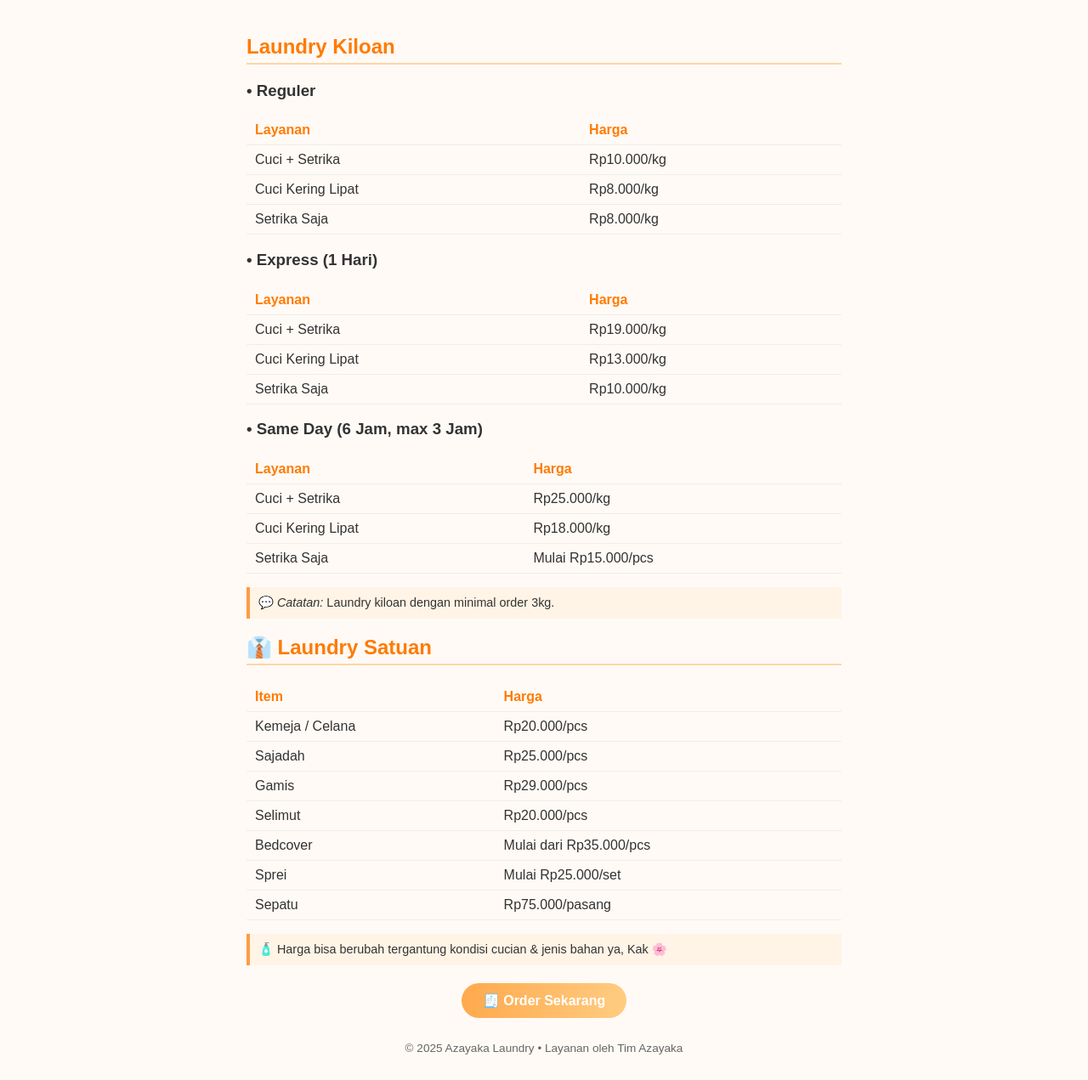
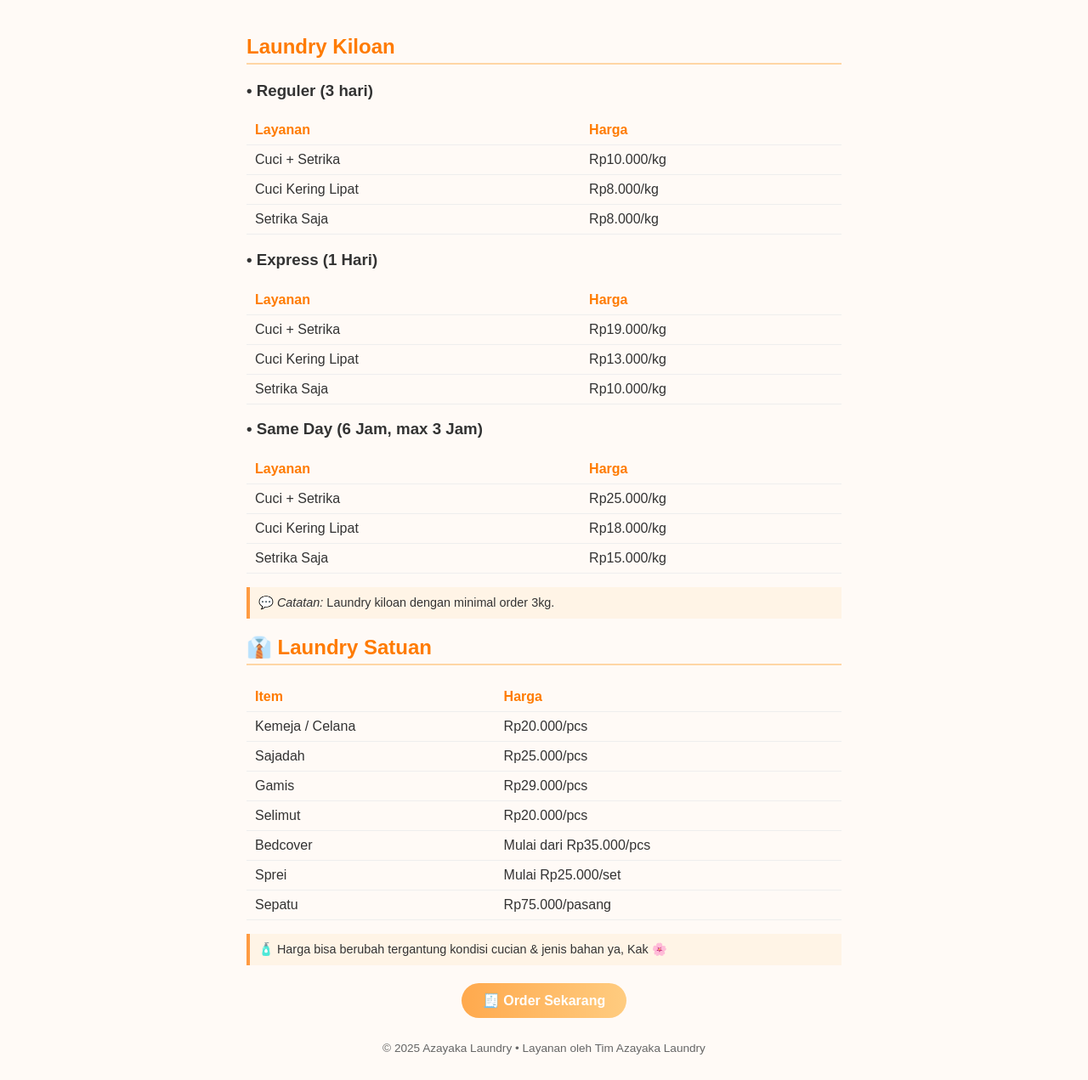
Before and after one commit to Zlinkhub/laundry-prices, a plain HTML site: page index.html in a window 1280 px wide. Shown: the part 79-1350 px from the top of the page at 85% size. Drawn offline with Linux system fonts and the light colour scheme.

Commit message:
Add files via upload

```diff
--- a/index.html
+++ b/index.html
@@ -82,7 +82,7 @@
 <section>
   <h2>Laundry Kiloan</h2>
 
-  <h3>• Reguler</h3>
+  <h3>• Reguler (3 hari)</h3>
   <table>
     <tr><th>Layanan</th><th>Harga</th></tr>
     <tr><td>Cuci + Setrika</td><td>Rp10.000/kg</td></tr>
@@ -103,7 +103,7 @@
     <tr><th>Layanan</th><th>Harga</th></tr>
     <tr><td>Cuci + Setrika</td><td>Rp25.000/kg</td></tr>
     <tr><td>Cuci Kering Lipat</td><td>Rp18.000/kg</td></tr>
-    <tr><td>Setrika Saja</td><td>Mulai Rp15.000/pcs</td></tr>
+    <tr><td>Setrika Saja</td><td>Rp15.000/kg</td></tr>
   </table>
 
   <div class="note">
@@ -127,12 +127,12 @@
   </div>
 
   <div class="cta">
-    <a href="https://zlinkhub.github.io/order-laundry" target="_blank">🧾 Order Sekarang</a>
+    <a href="https://zlinkhub.github.io/orderhere" target="_blank">🧾 Order Sekarang</a>
   </div>
 </section>
 
 <footer>
-  © 2025 Azayaka Laundry • Layanan oleh Tim Azayaka
+  © 2025 Azayaka Laundry • Layanan oleh Tim Azayaka Laundry
 </footer>
 
 </body>
```
